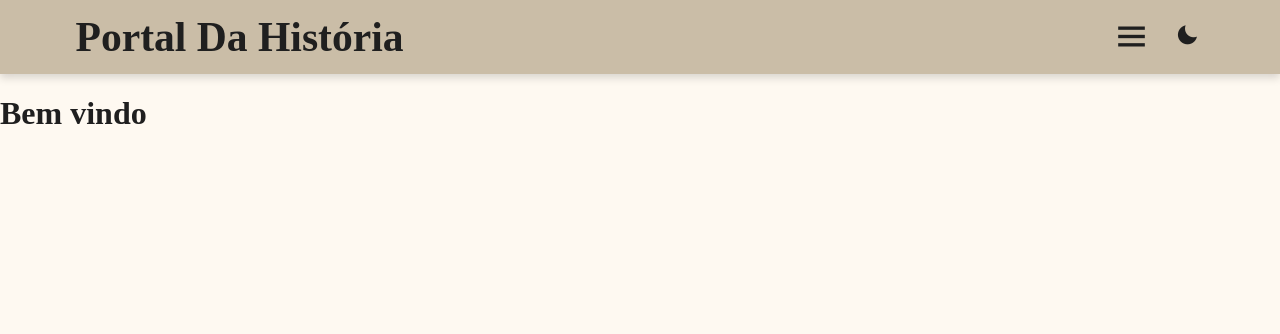
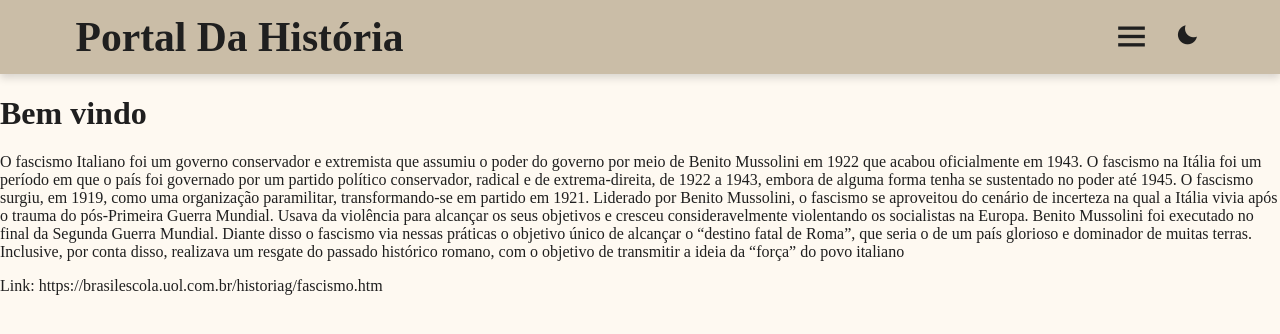
Before and after one commit to Matheus2570/ProjetoFinalPrimeiroSemestreHistoria2025, a React (Vite) app: page /fascismo-italiano in a window 1280 px wide. Shown: the top 334 px of the page. Built offline with nearby package versions, Linux system fonts and the light colour scheme.

Commit message:
Valentina15/05/2025

```diff
--- a/src/pages/fascismoItaliano.jsx
+++ b/src/pages/fascismoItaliano.jsx
@@ -2,6 +2,32 @@ function Pagina5() {
   return (
     <div>
       <h1>Bem vindo</h1>
+
+      <p>
+        O fascismo Italiano foi um governo conservador e extremista que assumiu
+        o poder do governo por meio de Benito Mussolini em 1922 que acabou
+        oficialmente em 1943. O fascismo na Itália foi um período em que o país
+        foi governado por um partido político conservador, radical e de
+        extrema-direita, de 1922 a 1943, embora de alguma forma tenha se
+        sustentado no poder até 1945. O fascismo surgiu, em 1919, como uma
+        organização paramilitar, transformando-se em partido em 1921. Liderado
+        por Benito Mussolini, o fascismo se aproveitou do cenário de incerteza
+        na qual a Itália vivia após o trauma do pós-Primeira Guerra Mundial.
+        Usava da violência para alcançar os seus objetivos e cresceu
+        consideravelmente violentando os socialistas na Europa. Benito Mussolini
+        foi executado no final da Segunda Guerra Mundial. Diante disso o
+        fascismo via nessas práticas o objetivo único de alcançar o “destino
+        fatal de Roma”, que seria o de um país glorioso e dominador de muitas
+        terras. Inclusive, por conta disso, realizava um resgate do passado
+        histórico romano, com o objetivo de transmitir a ideia da “força” do
+        povo italiano
+      </p>
+
+      <p>
+Link:
+https://brasilescola.uol.com.br/historiag/fascismo.htm
+
+</p>
     </div>
   );
 }
```
